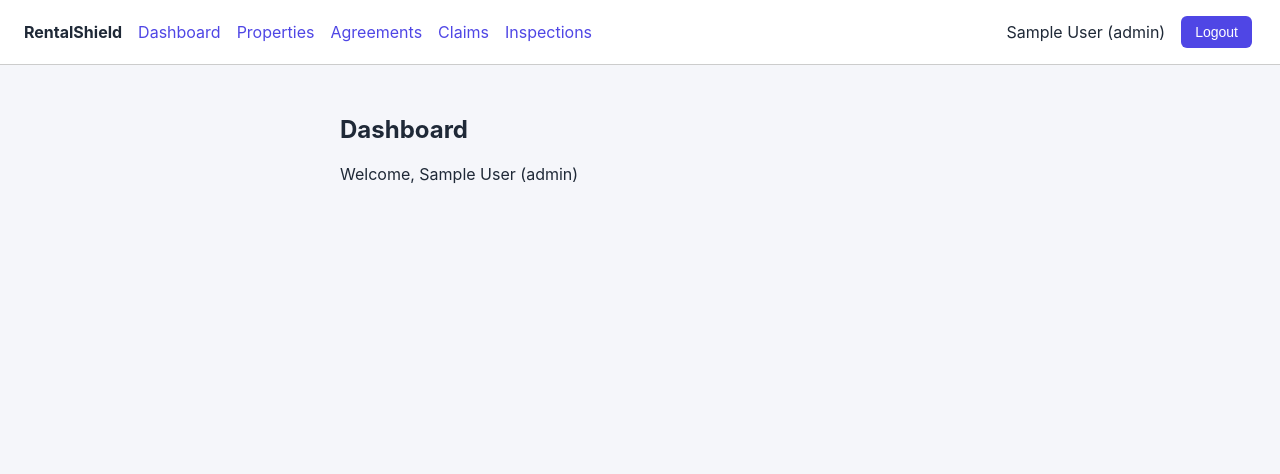
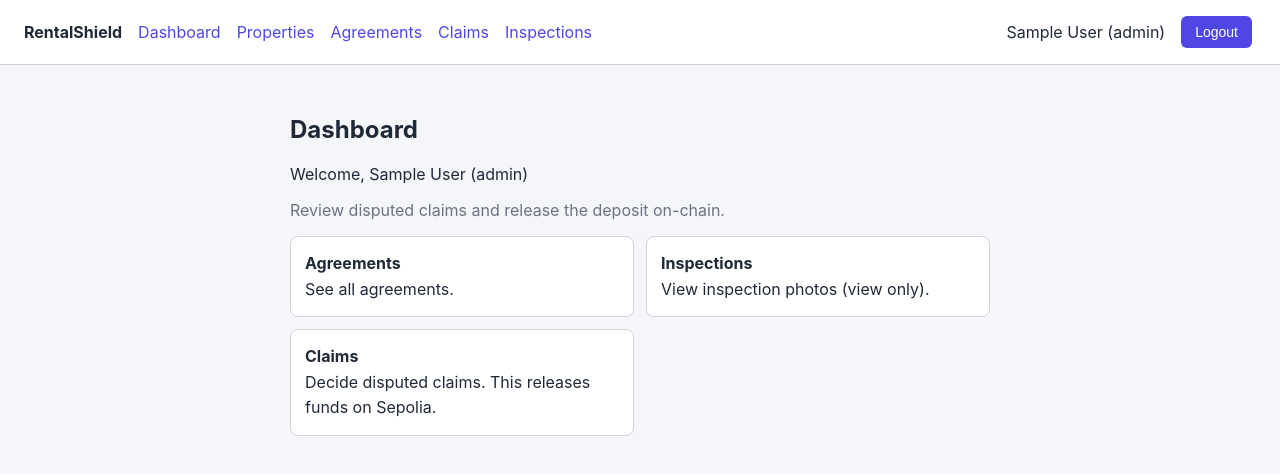
Before and after one commit to Prathiksha14k/Rentalshield, a React (Create React App) app in the folder frontend/: page /dashboard in a window 1280 px wide. Shown: the top 474 px of the page. Built offline with nearby package versions, Linux system fonts and the light colour scheme; sample sign-in values are in the browser's storage.

Commit message:
Dashboard: role-based quick links

```diff
--- a/frontend/src/pages/Dashboard.js
+++ b/frontend/src/pages/Dashboard.js
@@ -1,12 +1,71 @@
+import { Link } from 'react-router-dom';
 import { useAuth } from '../context/AuthContext';
+
+const ROLE_INFO = {
+  tenant: {
+    intro: 'Rent a property, record its condition, and respond to claims on your deposit.',
+    actions: [
+      { to: '/properties', title: 'Properties', text: 'Browse properties and copy a Property ID.' },
+      { to: '/agreements', title: 'Agreements', text: 'Request an agreement and approve it.' },
+      { to: '/inspections', title: 'Inspections', text: 'Upload move-in and move-out photos.' },
+      { to: '/claims', title: 'Claims', text: 'Accept or dispute a claim against your deposit.' },
+    ],
+  },
+  landlord: {
+    intro: 'List properties, record inspections, and claim damages with AI evidence.',
+    actions: [
+      { to: '/properties', title: 'Properties', text: 'Add and manage your properties.' },
+      { to: '/agreements', title: 'Agreements', text: 'Approve or reject rental requests.' },
+      { to: '/inspections', title: 'Inspections', text: 'Run the AI damage check on photos.' },
+      { to: '/claims', title: 'Claims', text: 'File a claim and attach an AI report.' },
+    ],
+  },
+  admin: {
+    intro: 'Review disputed claims and release the deposit on-chain.',
+    actions: [
+      { to: '/agreements', title: 'Agreements', text: 'See all agreements.' },
+      { to: '/inspections', title: 'Inspections', text: 'View inspection photos (view only).' },
+      { to: '/claims', title: 'Claims', text: 'Decide disputed claims. This releases funds on Sepolia.' },
+    ],
+  },
+};
 
 function Dashboard() {
   const { user } = useAuth();
+  const info = ROLE_INFO[user?.role];
 
   return (
-    <div style={{ maxWidth: '600px', margin: '50px auto' }}>
+    <div style={{ maxWidth: '700px', margin: '50px auto' }}>
       <h2>Dashboard</h2>
-      <p>Welcome, {user?.name} ({user?.role})</p>
+      <p>
+        Welcome, {user?.name} ({user?.role})
+      </p>
+
+      {info && (
+        <>
+          <p style={{ color: 'var(--muted)' }}>{info.intro}</p>
+          <div
+            style={{
+              display: 'grid',
+              gridTemplateColumns: 'repeat(auto-fit, minmax(240px, 1fr))',
+              gap: '12px',
+            }}
+          >
+            {info.actions.map((a) => (
+              <Link
+                key={a.to}
+                to={a.to}
+                className="card"
+                style={{ display: 'block', color: 'inherit', textDecoration: 'none', marginTop: 0 }}
+              >
+                <strong>{a.title}</strong>
+                <br />
+                {a.text}
+              </Link>
+            ))}
+          </div>
+        </>
+      )}
     </div>
   );
 }
```
